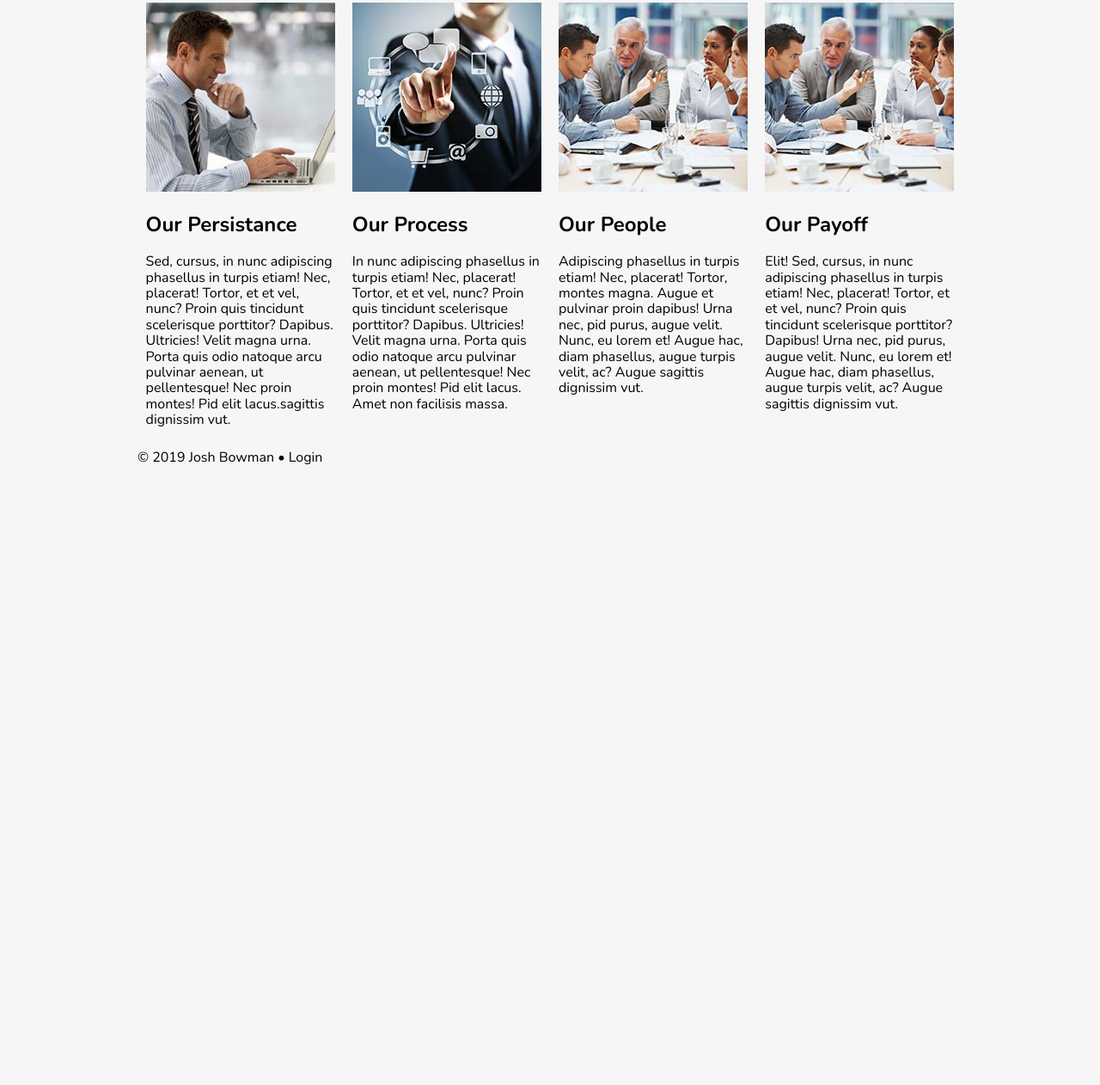
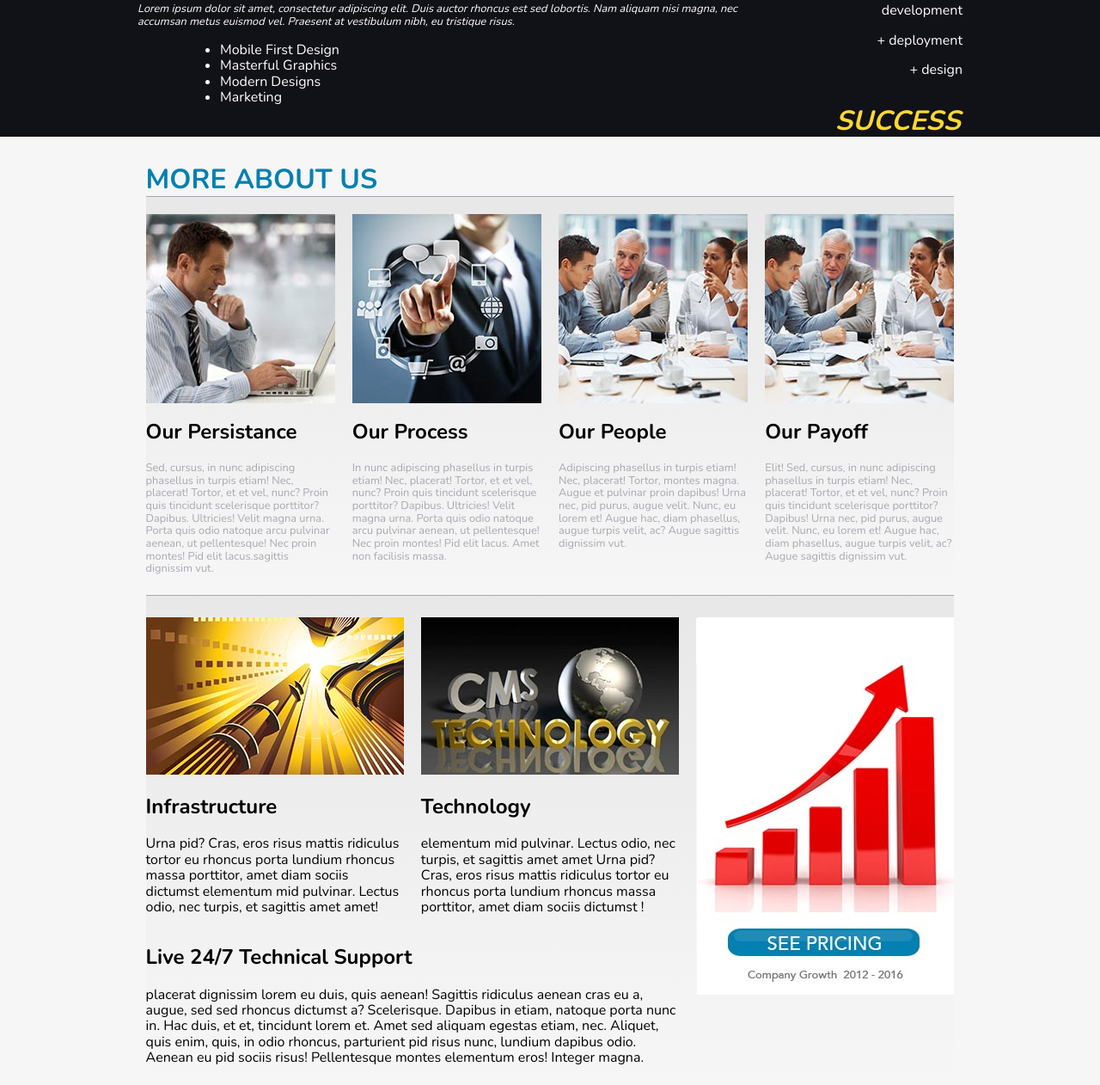
Before and after one commit to JBowman-2/jobprep, a plain HTML site: page index.html in a window 1280 px wide. Shown: the part 591-1853 px from the top of the page at 86% size. Before the commit the page ends 1134 px from the top, so only its background shows below. Drawn offline with nearby package versions, Linux system fonts and the light colour scheme.

Commit message:
middle banner

```diff
--- a/index.html
+++ b/index.html
@@ -32,14 +32,39 @@
     </nav>
 
 
-    <main >
+    <main>
+        <div class="middle">
         <picture id="heroImage">
             <img src="images/hero.jpg" alt="hero">
         </picture>
+        </div>
+
+     <div id="expectWrapper">
+        <div class="expect">
+            <div>
+                <h2>EXPECT THE BEST</h2>
+                <p id="left">Lorem ipsum dolor sit amet, consectetur adipiscing elit. Duis auctor rhoncus est sed lobortis. Nam aliquam nisi magna, nec accumsan metus euismod vel. Praesent at vestibulum nibh, eu tristique risus.</p>
+                <div>
+                    <ul>
+                        <li>Mobile First Design</li>
+                        <li>Masterful Graphics</li>
+                        <li>Modern Designs</li>
+                        <li>Marketing</li>
+                    </ul>
+                </div>
+            </div>
+            <div class="formula">
+                <h2>OUR FORMULA</h2>
+                <p>development</p>
+                <p>+ deployment</p>
+                <p>+ design</p>
+                <h1>SUCCESS</h1>
+            </div>
+        </div>
+    </div>
 
 
-
-
+    <div class="middle">
     <h1>MORE ABOUT US</h1>
 
         <div class="about">
@@ -65,24 +90,44 @@
              </div>
         </div>
 
+        <div class="lower">
+                <div>
+                    <img src="images/low1.jpg" alt="low1">
+                    <h2>Infrastructure</h2>
+                    <p>Urna pid? Cras, eros risus mattis ridiculus tortor eu rhoncus porta lundium rhoncus massa porttitor, amet diam sociis dictumst elementum mid pulvinar. Lectus odio, nec turpis, et sagittis amet amet!</p>
+                </div>
+                <div>
+                    <img src="images/low2.jpg" alt="low2">
+                    <h2>Technology</h2>
+                    <p>elementum mid pulvinar. Lectus odio, nec turpis, et sagittis amet amet Urna pid? Cras, eros risus mattis ridiculus tortor eu rhoncus porta lundium rhoncus massa porttitor, amet diam sociis dictumst !</p>
+                </div>
+                <div>
+                    <img src="images/low3.jpg" alt="low3">
+                </div>
+                <div>
+                    <h2>Live 24/7 Technical Support</h2>
+                    <p>placerat dignissim lorem eu duis, quis aenean! Sagittis ridiculus aenean cras eu a, augue, sed sed rhoncus dictumst a? Scelerisque. Dapibus in etiam, natoque porta nunc in. Hac duis, et et, tincidunt lorem et. Amet sed aliquam egestas etiam, nec. Aliquet, quis enim, quis, in odio rhoncus, parturient pid risus nunc, lundium dapibus odio. Aenean eu pid sociis risus! Pellentesque montes elementum eros! Integer magna.</p>
+                 </div>
+            </div>
+
+            <div class="client">
+                <div>
+                    <img src="images/client1.jpg" alt="low1">
+                </div>
+                <div>
+                    <img src="images/client2.jpg" alt="low2">
+                </div>
+            </div>
+        </div>
     </main>
 
-    <div id="footerWrapper">
+<div id="footerWrapper">
     <footer>
-
-
-
-        <div class="copy">
-                &copy; 2019 Josh Bowman • Login
+        <div>
+            <p>Call at 1-800-555-1234</p>
         </div>
     </footer>
 </div>
 
-    <script>
-    function toggleMenu() {
-        document.getElementById("priNav").classList.toggle("hide");
-    }
-    </script>
-
 </body>
 </html>
--- a/scss/_large.scss
+++ b/scss/_large.scss
@@ -1,5 +1,5 @@
 
-header, nav, main, footer {
+header, nav, footer, div.middle, div.expect {
     max-width: 60rem;
     margin: auto;
 }
--- a/scss/_small.scss
+++ b/scss/_small.scss
@@ -85,35 +85,128 @@ main {
 picture#heroImage img {
     display: block;
     width: 98%;
-    margin: 0 $side;
+    margin: 0 $side 10px $side;
+}
+
+
+main h1 {
+    margin: 2rem $side 0 $side;
+    color: $primaryColor;
+
+}
+
+div#expectWrapper {
+    background-color: $banColor;
+}
+
+div.expect div.formula {
+    text-align: right;
+}
+
+div.expect div h2 {
+    color: $subColor;
+}
+
+div.expect div p#left {
+    font-style: italic;
+    font-size: $textSize;
+}
+
+div.expect div ul {
+    padding-left: 6rem;
+}
+
+div.expect div h1 {
+    color: $subColor;
+    font-style: italic;
+}
+
+
+div.expect {
+    display: grid;
+    grid-template-columns: 3fr 1fr;
+    margin: 1rem $side 0 $side;
+    background-color: $banColor;
+    color: white;
 
 
 }
 
 
+
+
+
+div.about img {
+    display: flex;
+    width: 100%;
+}
+
+div.about p {
+    font-size: $textSize;
+    color: $textColor;
+}
+
 div.about {
     display: grid;
     grid-template-columns: 1fr 1fr 1fr 1fr;
     column-gap: 20px;
-    margin: $side;
+    margin: 0 $side;
+    border-top: 1px solid $textColor;
+    padding-top: 20px;
+    background: linear-gradient(to top, $backColor 0%,  darken($backColor, 10%) 175%);
 }
 
 
 
 
-div.story figure img {
-    display: flex;
-    width: 100%;
-    border: 2px solid black;
+
+div.lower {
+    display: grid;
+    grid-template-columns: 1fr 1fr 1fr;
+    grid-template-rows: auto;
+    column-gap: 20px;
+    margin: $side;
+    border-top: 1px solid $textColor;
+    padding-top: 25px;
+    background: linear-gradient(to top, $backColor 0%,  darken($backColor, 10%) 175%);
+
+    div:nth-child(3){
+        grid-row: 1 / span 2;
+        grid-column: 3;
+    }
+
+    div:nth-child(4){
+        grid-column: 1 / span 2;
+        grid-row: 2;
+    }
+
 }
 
 
-main h1 {
-    margin-top: 0px;
-    padding: $gutter 0 0 $gutter;
+div.client {
+    display: grid;
+    grid-template-columns: 1fr 1fr;
+    grid-template-rows: auto;
+    background-color: white;
 }
 
 
+
+
+
+
+div#footerWrapper {
+    background: linear-gradient(to top, $gradBottom 0%, $gradTop 100%);
+    padding: 5px;
+
+}
+
+footer {
+    font-size: 1rem;
+    font-weight: $heavyWeight;
+    color: white;
+    padding-left: $side;
+}
 
 
 
--- a/scss/_variables.scss
+++ b/scss/_variables.scss
@@ -14,3 +14,5 @@ $heavyWeight: 700;
 $side: 1%;
 
 $gutter: 2%;
+
+$textSize: .8rem;
```
Also changed, not shown: css/styles.css.
